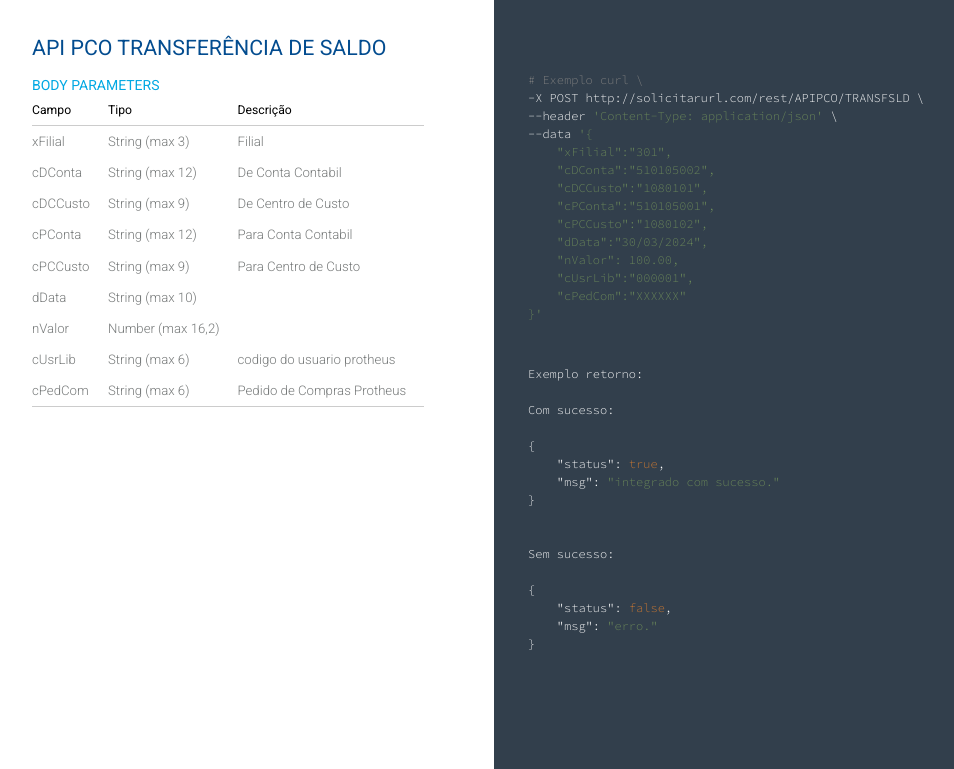
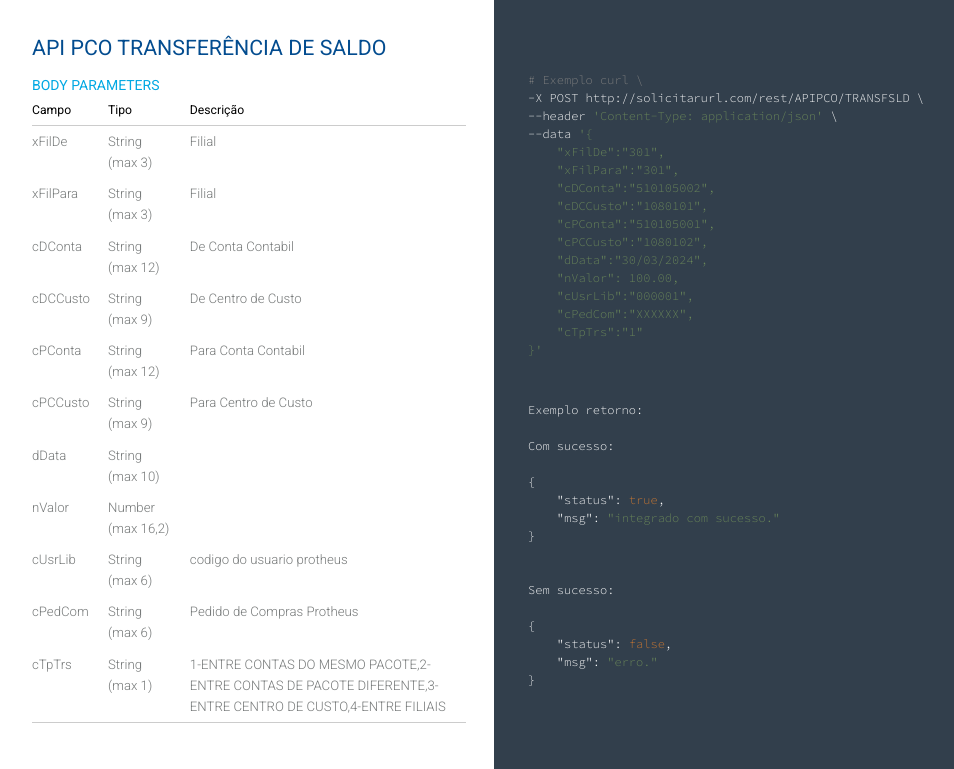
Before and after one commit to tiagomalta/bun_pco, a plain HTML site: page index.html in a window 1280 px wide. Shown: the part 940-1709 px from the top of the page, without its empty margins (296-1250 px from the left). Drawn offline with nearby package versions, Linux system fonts and the light colour scheme.

Commit message:
Add files via upload

```diff
--- a/index.html
+++ b/index.html
@@ -39,8 +39,8 @@
     <div class="mobile-menu-closer"></div>
     <div class="content-menu">
         <div class="content-infos">
-            <div class="info"><b>Versão:</b> 1.0.3</div>
-            <div class="info"><b>Ultima Atualização:</b> 03/05/2024</div>
+            <div class="info"><b>Versão:</b> 1.0.4</div>
+            <div class="info"><b>Ultima Atualização:</b> 19/06/2024</div>
         </div>
         <ul>
             <li class="scroll-to-link active" data-target="content-get-started">
@@ -166,7 +166,8 @@ Sem sucesso:
 -X POST http://solicitarurl.com/rest/APIPCO/TRANSFSLD \
 --header 'Content-Type: application/json' \
 --data '{
-    "xFilial":"301",
+    "xFilDe":"301",
+    "xFilPara":"301",
     "cDConta":"510105002",
     "cDCCusto":"1080101",
     "cPConta":"510105001",
@@ -174,7 +175,8 @@ Sem sucesso:
     "dData":"30/03/2024",
     "nValor": 100.00,
     "cUsrLib":"000001",
-    "cPedCom":"XXXXXX"
+    "cPedCom":"XXXXXX",
+    "cTpTrs":"1"
 }'
         	</code></pre>
             <pre><code class="json">
@@ -207,7 +209,11 @@ Sem sucesso:
                 </thead>
                 <tbody>
                 <tr>
-                    <td>xFilial</td>
+                    <td>xFilDe</td>
+                    <td>String (max 3)</td>
+                    <td>Filial</td>
+                </tr><tr>
+                    <td>xFilPara</td>
                     <td>String (max 3)</td>
                     <td>Filial</td>
                 </tr><tr>
@@ -242,6 +248,10 @@ Sem sucesso:
                     <td>cPedCom</td>
                     <td>String (max 6)</td>
                     <td>Pedido de Compras Protheus</td>
+                </tr><tr>
+                    <td>cTpTrs</td>
+                    <td>String (max 1)</td>
+                    <td>1-ENTRE CONTAS DO MESMO PACOTE,2-ENTRE CONTAS DE PACOTE DIFERENTE,3-ENTRE CENTRO DE CUSTO,4-ENTRE FILIAIS</td>
                 </tr>
                 </tbody>
             </table>
```
